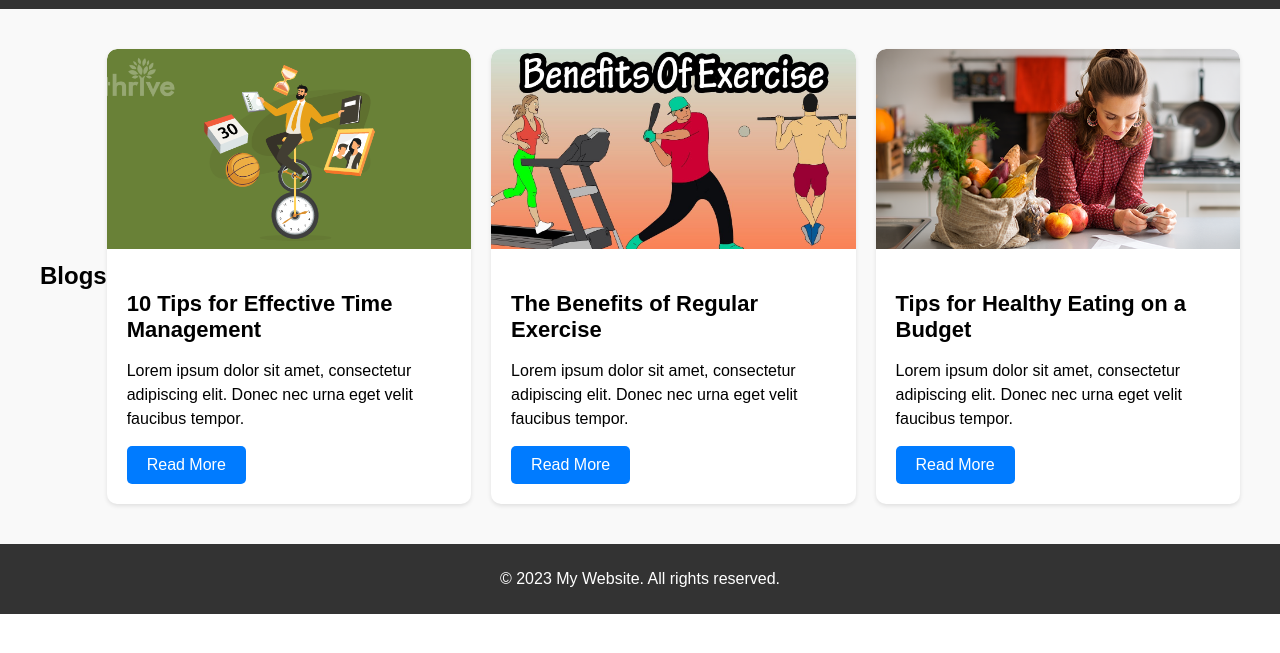
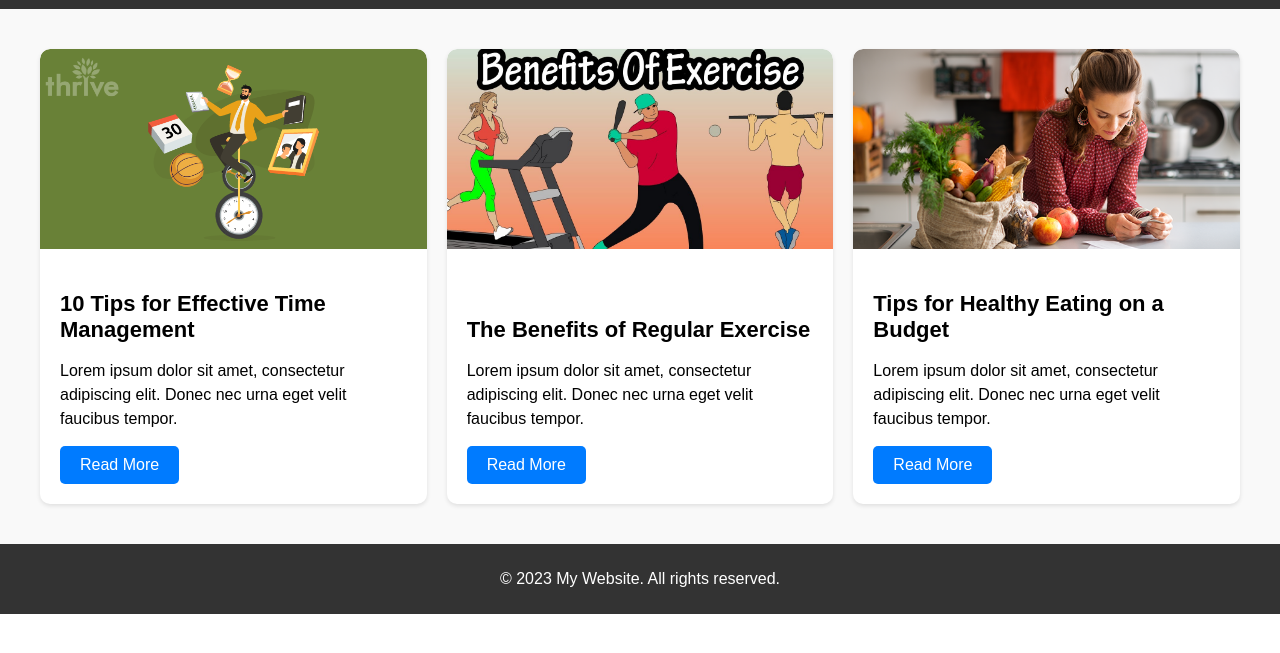
Before and after one commit to shaffayqazi/blogweb, a plain HTML site: page blog.html in a window 1280 px wide. Shown: the part 111-764 px from the top of the page. Drawn offline with Linux system fonts and the light colour scheme; a script that the page names is missing.

Commit message:
Update blog.html

```diff
--- a/blog.html
+++ b/blog.html
@@ -18,7 +18,7 @@
 
   <section id="blogs">
     <div class="container">
-      <h2>Blogs</h2>
+
       <div class="blog-cards">
         <div class="blog-card">
           <img src="img1.png" alt="Blog 1">
```
